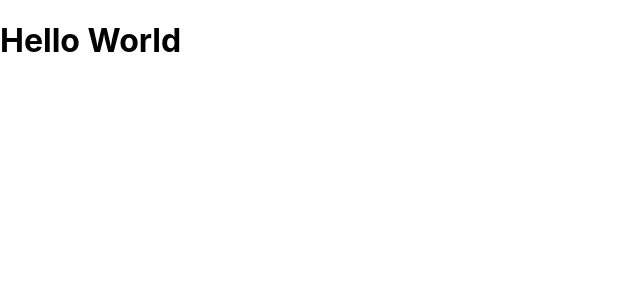
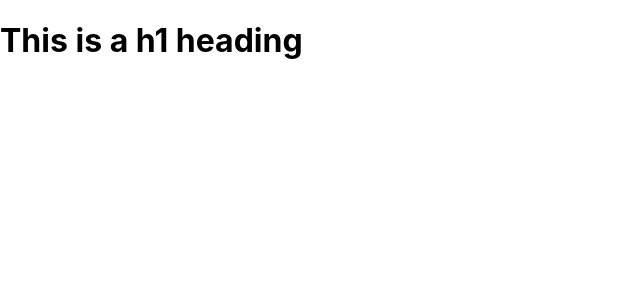
Before and after one commit to IbrahimFakhir/Meta-Front-End-Developer, a React (Create React App) app in the folder firstapp/: page / in a window 1280 px wide. Shown: the top 300 px of the page, without its empty margins (0-640 px from the left). Built offline with nearby package versions, Linux system fonts and the light colour scheme.

Commit message:
added another component

```diff
--- a/firstapp/src/App.js
+++ b/firstapp/src/App.js
@@ -1,17 +1,15 @@
 import logo from './logo.svg';
 import './App.css';
 
-function Header() {
+function Heading() {
 
-	return (
-		<h1>Hello World</h1>
-	);
+	return <h1>This is a h1 heading</h1>
 
 }
 
 function App() {
 
-	return <Header/>
+	return <Heading/>
 
 	/*return (
 		<div className="App">
```
